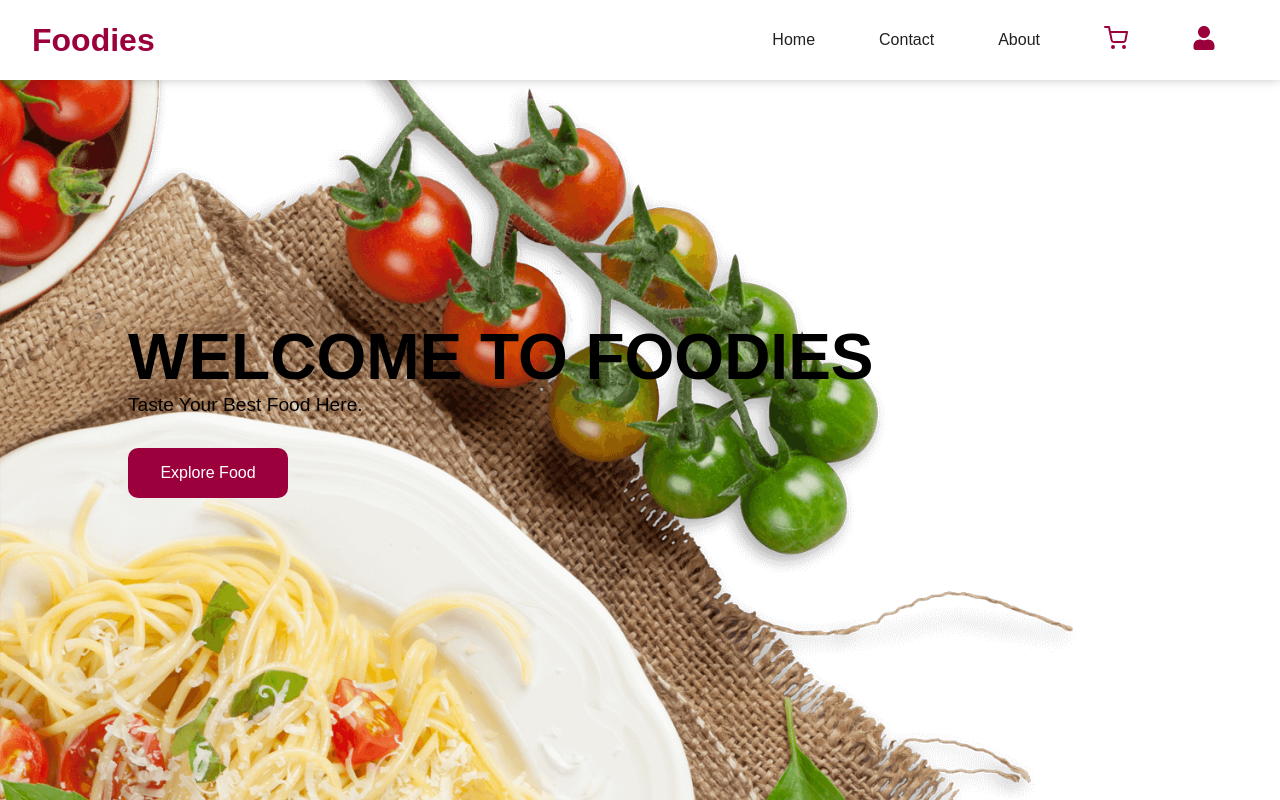
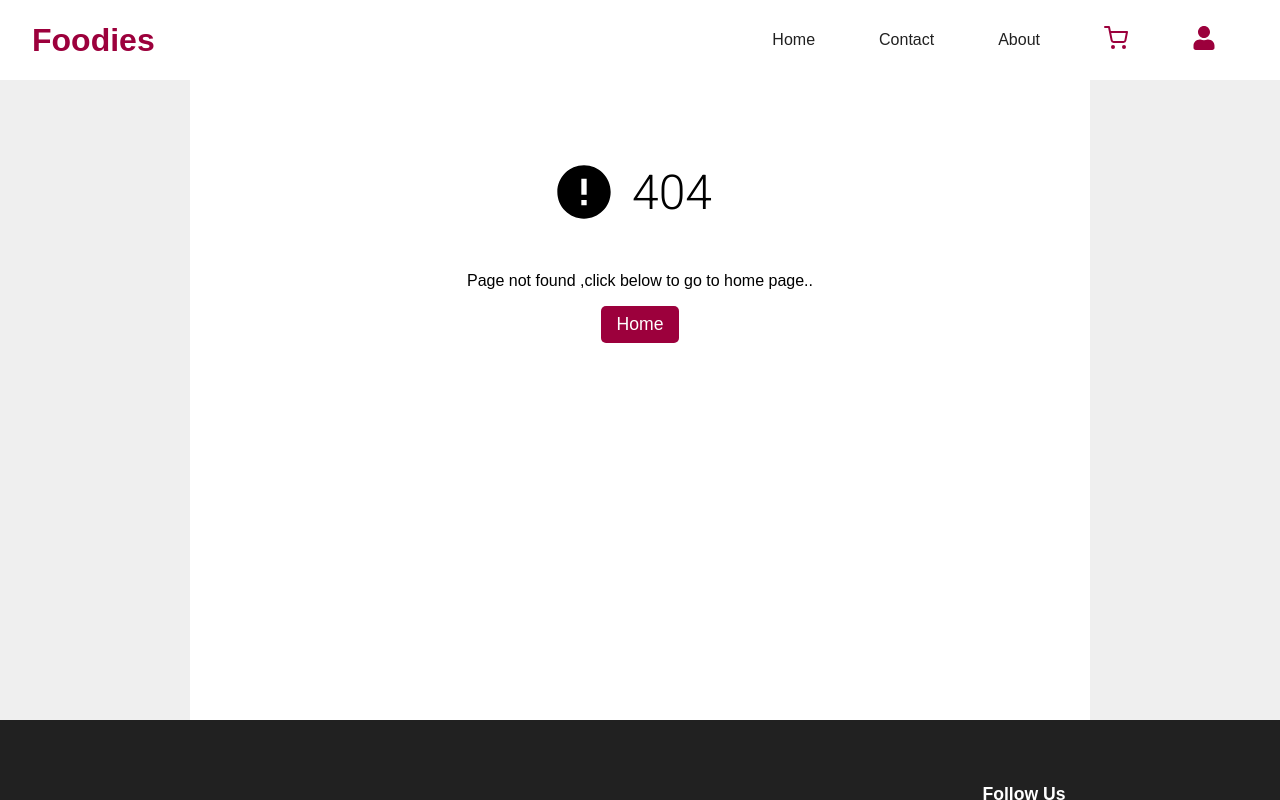
Before and after one commit to deepak96rana/Foodies, a React (Create React App) app: page / in a window 1280 px wide. Shown: the top 800 px of the page. Built offline with nearby package versions, Linux system fonts and the light colour scheme; a web font is replaced by a local one.

Commit message:
Initial commit

```diff
--- a/package.json
+++ b/package.json
@@ -1,4 +1,5 @@
 {
+  "homepage": "https://deepak96rana.github.io/Foodies",
   "name": "frontend",
   "version": "0.1.0",
   "private": true,
@@ -24,6 +25,8 @@
     "web-vitals": "^2.1.4"
   },
   "scripts": {
+    "predeploy": "npm run build",
+    "deploy": "gh-pages -d build",
     "start": "react-scripts start",
     "build": "react-scripts build",
     "test": "react-scripts test",
--- a/src/App.js
+++ b/src/App.js
@@ -41,7 +41,7 @@ function App() {
     <BrowserRouter>
       <Header isAuthenticated={true}/>
       <Routes>
-        <Route path="/" element={<Home/>}/>
+        <Route path="/Foodies/" element={<Home/>}/>
         <Route path="/contact" element={<Contact/>}/>
         <Route path="/cart" element={<Cart/>}/>
         <Route path="/shipping" element={<Shipping/>}/>
```
Also changed, not shown: 1 other file (tests, documents, lock files or other folders).
